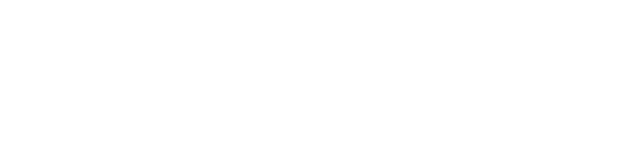
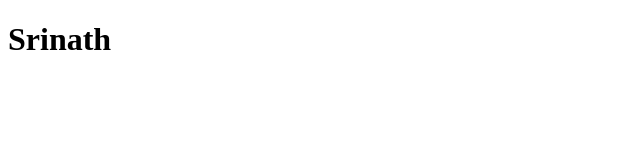
Before and after one commit to SrinathSureshkumar/Metaplore, a plain HTML site: page index.html in a window 1280 px wide. Shown: the whole page, without its empty margins (0-640 px from the left). Drawn offline with Linux system fonts and the light colour scheme.

Commit message:
Add : added my name in html file

```diff
--- a/index.html
+++ b/index.html
@@ -6,6 +6,6 @@
     <title>Document</title>
 </head>
 <body>
-
+    <h1>Srinath</h1>
 </body>
 </html>
```
